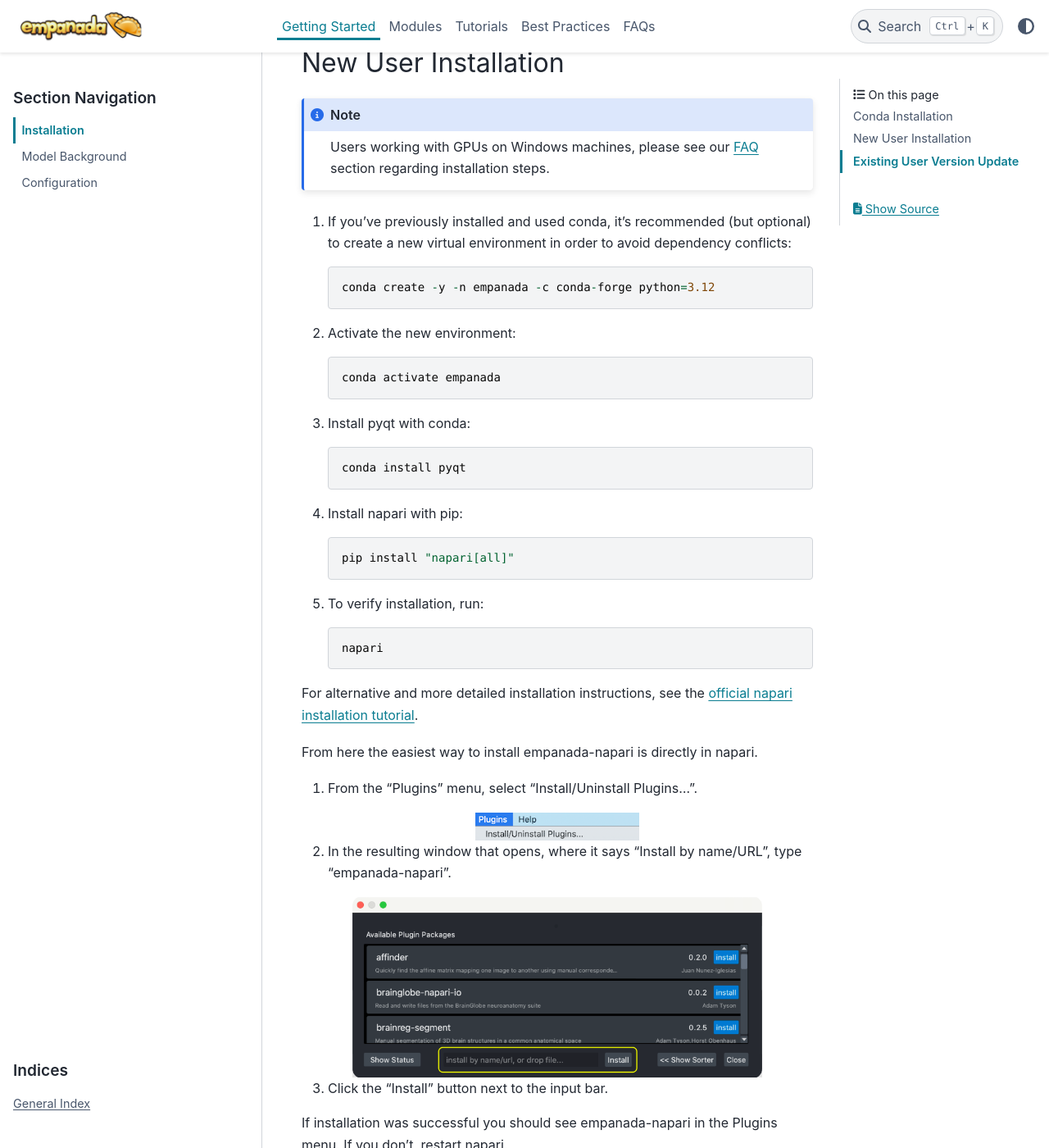
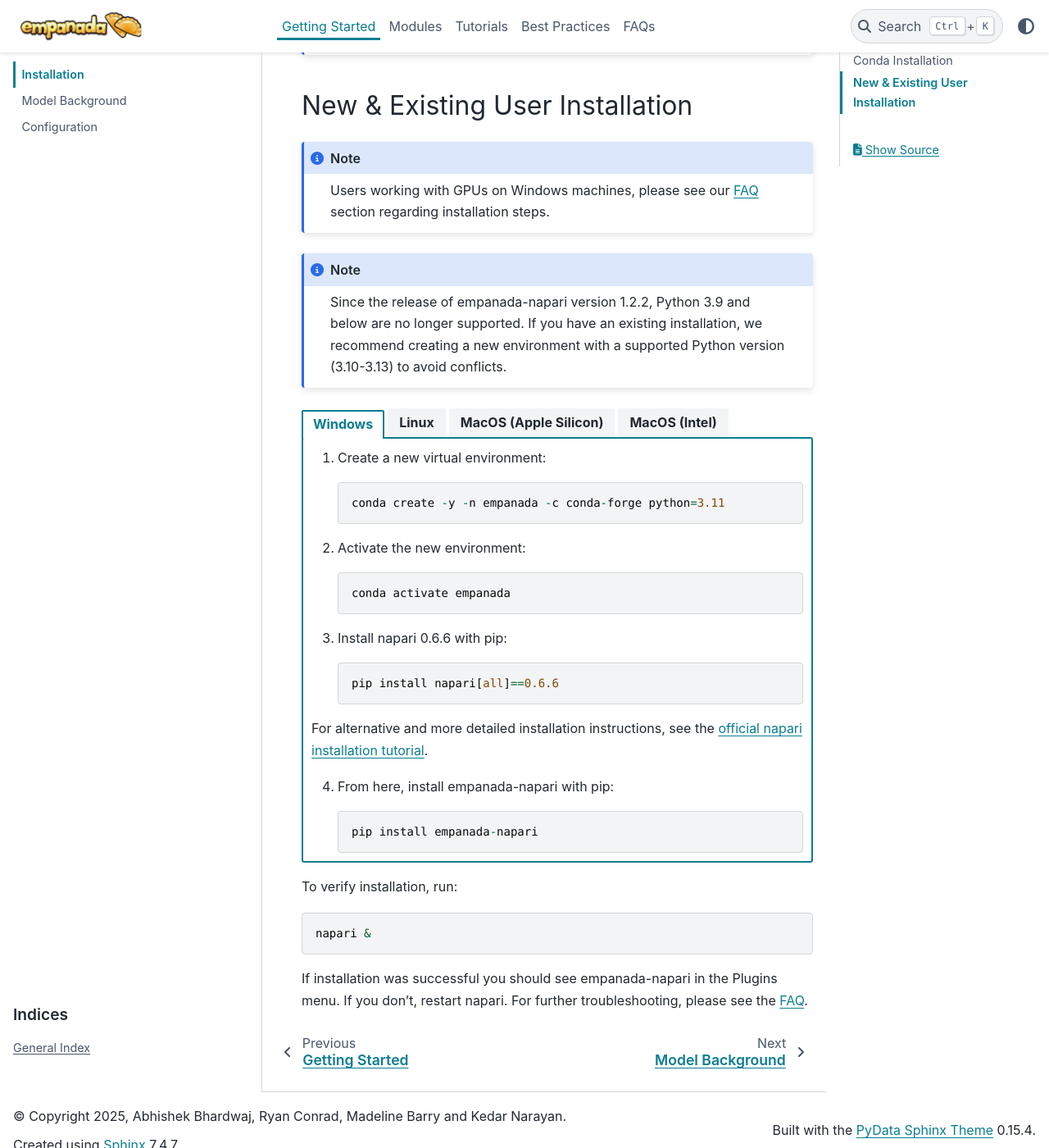
Before and after one commit to volume-em/empanada-napari-docs, a Sphinx documentation site: the page built from docs/getting_started/install.rst, in a window 1280 px wide and 1400 px high, scrolled down 1261 px. Shown: the whole window at 82% size. Built offline with Sphinx 7.4.7 and the PyData theme 0.15.4, drawn with Linux system fonts in a browser that asks for light colours; some of the changed text lies outside the part shown.

Commit message:
Updated installation instructions (platform specific)

```diff
--- a/docs/getting_started/install.rst
+++ b/docs/getting_started/install.rst
@@ -3,8 +3,9 @@
 Installation
 ------------
 
-napari is still considered alpha phase software and may not install correctly on the
+Napari is still considered alpha phase software and may not install correctly on the
 first attempt, if that happens please reach out to the napari developers directly `here <https://github.com/napari/napari/issues>`_.
+If you're having issues with empanada-napari, you can reach out to the developers `here <https://github.com/volume-em/empanada-napari/issues>`_.
 
 .. important::
 
@@ -13,7 +14,7 @@
 
 .. note::
 
-  **Python 3.10 and later are preferred for new installation.**
+  **Python 3.10 to 3.13 and Napari 0.6.6 are preferred for new installation.**
 
     Please install git, gcc and g++ compilers before proceeding with installation.
 
@@ -44,87 +45,113 @@
 
 .. _new-install:
 
-New User Installation
+New & Existing User Installation
 =====================
 
 .. note::
 
     Users working with GPUs on Windows machines, please see our :ref:`FAQ <general-faqs>` section regarding installation steps.
 
-1. If you've previously installed and used conda, it's recommended (but optional) to create a new virtual environment in order to avoid dependency conflicts::
+.. note::
 
-    conda create -y -n empanada -c conda-forge python=3.12
+    Since the release of empanada-napari version 1.2.2, Python 3.9 and below are no longer supported. If you have an existing installation, we recommend creating a new environment with a supported Python version (3.10-3.13) to avoid conflicts.
 
-#. Activate the new environment::
+.. tab-set::
 
-    conda activate empanada
+   .. tab-item:: Windows
 
-#. Install pyqt with conda::
+    #. Create a new virtual environment::
 
-    conda install pyqt
+        conda create -y -n empanada -c conda-forge python=3.11
 
-#. Install napari with pip::
+    #. Activate the new environment::
 
-    pip install "napari[all]"
+        conda activate empanada
 
-#. To verify installation, run::
+    #. Install napari 0.6.6 with pip::
 
-    napari
+        pip install napari[all]==0.6.6
 
-For alternative and more detailed installation instructions, see the
-`official napari installation tutorial <https://napari.org/tutorials/fundamentals/installation>`_.
+    For alternative and more detailed installation instructions, see the `official napari installation tutorial <https://napari.org/0.6.6/tutorials/fundamentals/installation.html>`_.
 
-From here the easiest way to install empanada-napari is directly in napari.
+    4. From here, install empanada-napari with pip::
 
-1. From the “Plugins” menu, select “Install/Uninstall Plugins...”.
+        pip install empanada-napari
 
-.. image:: ../_static/plugin-menu.png
-  :align: center
-  :width: 200px
-  :alt: Napari Plugin menu
+   .. tab-item:: Linux
 
-2. In the resulting window that opens, where it says “Install by name/URL”, type "empanada-napari".
+    #. Create a new virtual environment::
 
-.. image:: ../_static/plugin-install-dialog.png
-  :align: center
-  :width: 500px
-  :alt: Plugin installation dialog
+        conda create -y -n empanada -c conda-forge python=3.11
 
-3. Click the “Install” button next to the input bar.
+    #. Activate the new environment::
+
+        conda activate empanada
+
+    #. Install napari 0.6.6 with pip::
+
+        pip install napari[all]==0.6.6
+
+    For alternative and more detailed installation instructions, see the `official napari installation tutorial <https://napari.org/0.6.6/tutorials/fundamentals/installation.html>`_.
+
+    4. From here, install empanada-napari with pip::
+
+        pip install empanada-napari
+
+   .. tab-item:: MacOS (Apple Silicon)
+
+    #. Create a new virtual environment::
+
+        conda create -y -n empanada -c conda-forge python=3.11
+
+    #. Activate the new environment::
+
+        conda activate empanada
+
+    #. Install napari 0.6.6 and pyqt with conda::
+
+        conda install -c conda-forge napari==0.6.6 pyqt
+
+    For alternative and more detailed installation instructions, see the `official napari installation tutorial <https://napari.org/0.6.6/tutorials/fundamentals/installation.html>`_.
+
+    4. From here, install empanada-napari with pip::
+
+        pip install empanada-napari
+
+   .. tab-item:: MacOS (Intel)
+
+    #. Create a new virtual environment::
+
+        conda create -y -n empanada -c conda-forge python=3.11
+
+    #. Activate the new environment::
+
+        conda activate empanada
+
+    #. Downgrade Numpy with pip::
+
+        pip install --upgrade numpy==1.26.4
+
+    #. Install napari 0.6.6 and pyqt with conda::
+
+        conda install -c conda-forge napari==0.6.6 pyqt
+
+    For alternative and more detailed installation instructions, see the `official napari installation tutorial <https://napari.org/0.6.6/tutorials/fundamentals/installation.html>`_.
+
+    5. From here, install empanada-napari with pip::
+
+        pip install empanada-napari
+
+    .. note::
+        Newer versions of dependencies such as PyTorch no longer support MacOS with Intel chips. If you are still having issues, we recommend creating an environment with python=3.9, then installing empanada-napari==1.2.1 and napari==0.4.18.
+
+        For step-by-step instructions, :ref:`click here <older-empanada-napari>`.
+
+
+
+To verify installation, run::
+
+    napari &
 
 If installation was successful you should see empanada-napari in the Plugins menu. If you don't, restart napari.
-
-If you still don't see it, try installing the plugin with pip::
-
-    pip install empanada-napari --upgrade
-
-
-.. _update-install:
-
-Existing User Version Update
-==============================
-
-To update to the newest version of empanada-napari, you must uninstall the older version.
-
-If you installed napari into a virtual environment as suggested in the original release documentation, be sure to activate it::
-
-    conda activate empanada
-
-From here, you will need to update your current version of empanada-napari::
-
-    pip install empanada-napari --upgrade
-
-.. note::
-
-    You can also update to the current version by uninstalling empanada-napari::
-
-        pip uninstall empanada-napari
-
-
-    Then you will need to install the latest version using pip::
-
-        pip install empanada-napari==1.2.2
-
-Now you can launch napari with the latest version of empanada-napari::
-
-    napari
+For further troubleshooting, please see the :ref:`FAQ <faqs>`.
```
Also changed, not shown: other parts of docs/getting_started/install.rst (+1 -1 lines), docs/faq/index.rst (+32 -0 lines).
